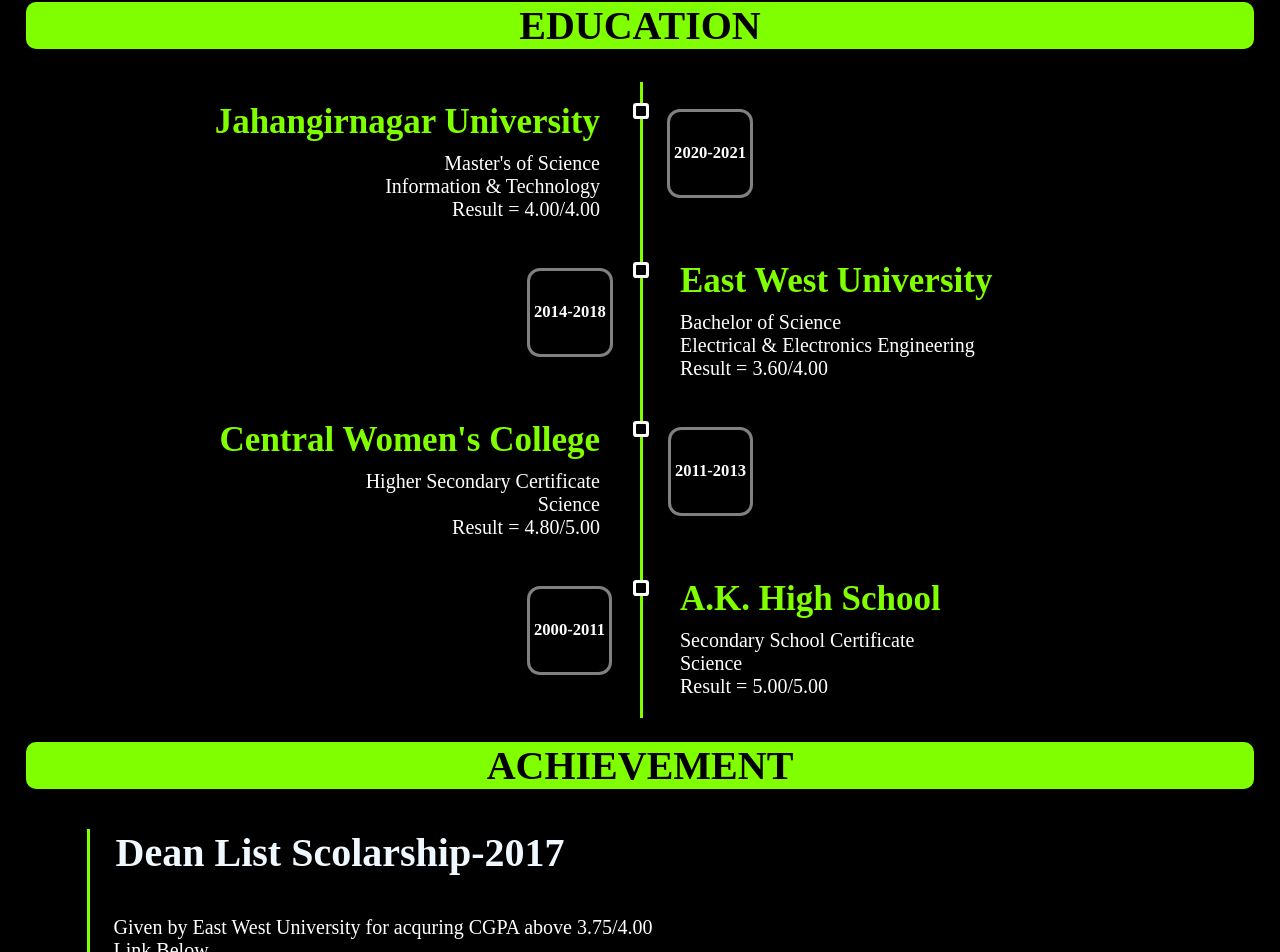
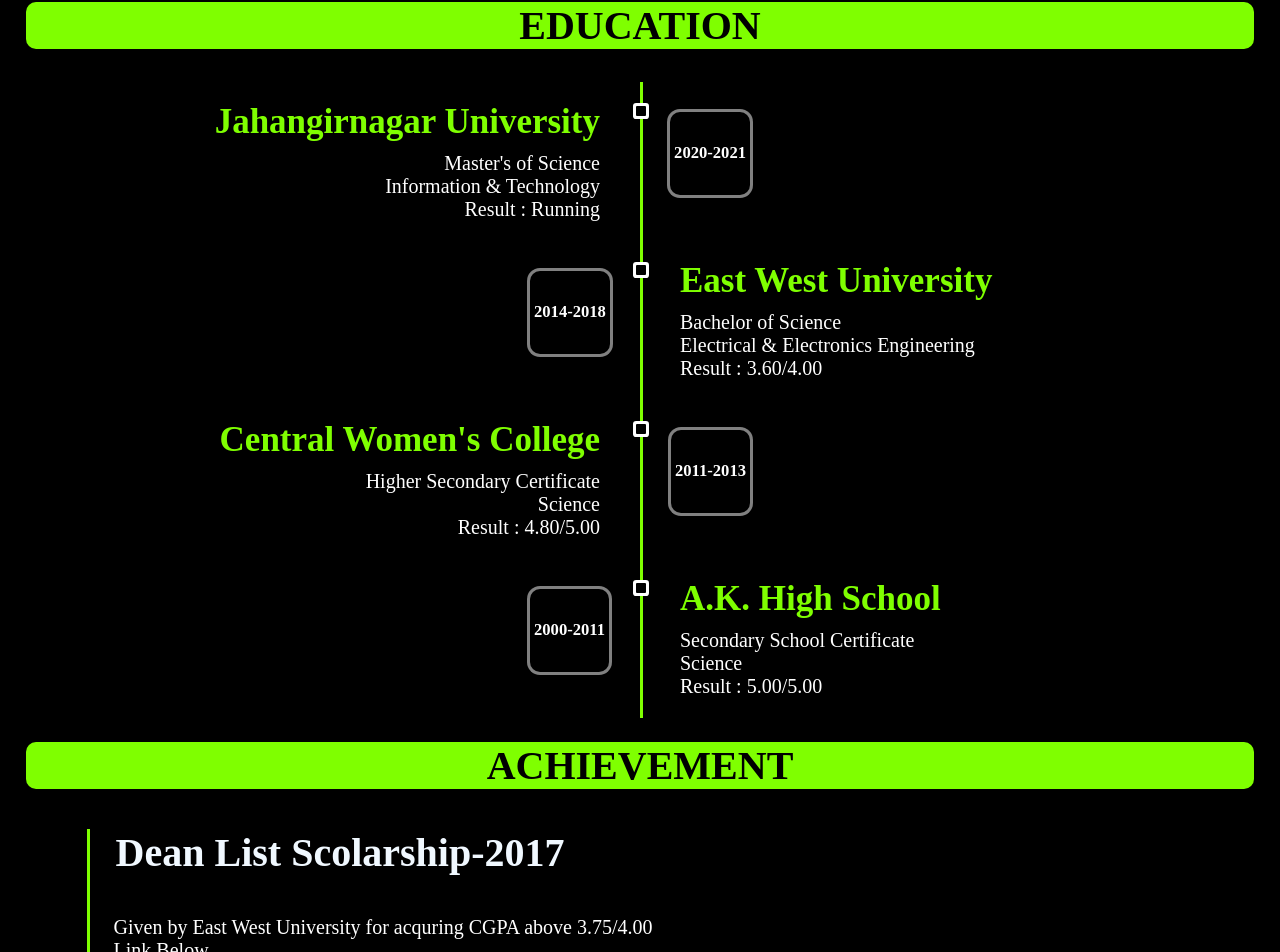
Before and after one commit to SharminShoma-EEE/portfolio, a plain HTML site: page index.html in a window 1280 px wide. Shown: the part 2218-3170 px from the top of the page. Drawn offline with Linux system fonts and the light colour scheme.

Commit message:
Update index.html

```diff
--- a/index.html
+++ b/index.html
@@ -81,7 +81,7 @@
             <li>
          <div class="content">
                 <h3>Jahangirnagar University</h3>
-                <P>Master's of Science <br> Information & Technology<br>Result = 4.00/4.00
+                <P>Master's of Science <br> Information & Technology<br>Result : Running
                 </P>
                 <div class="ttime">
                 <h5 class="exp">2020-2021</h5>
@@ -94,7 +94,7 @@
             <li>
             <div class="content">
                 <h3>East West University</h3>
-                <P>Bachelor of Science<br>Electrical & Electronics Engineering<br>Result = 3.60/4.00</P>
+                <P>Bachelor of Science<br>Electrical & Electronics Engineering<br>Result : 3.60/4.00</P>
                 <div class="ttime">
                 <h5 class="exp">2014-2018</h5>
                 </div>
@@ -105,7 +105,7 @@
              <li>
             <div class="content">
                 <h3>Central Women's College</h3>
-                <P> Higher Secondary Certificate<br>Science<br>Result = 4.80/5.00</P>
+                <P> Higher Secondary Certificate<br>Science<br>Result : 4.80/5.00</P>
                 <div class="ttime">
                 <h5 class="exp">2011-2013</h5>
                 </div>
@@ -116,7 +116,7 @@
              <li>
             <div class="content">
                 <h3>A.K. High School</h3>
-                <P>Secondary School Certificate<br>Science<br>Result = 5.00/5.00</P>
+                <P>Secondary School Certificate<br>Science<br>Result : 5.00/5.00</P>
                 <div class="ttime">
                 <h5 class="exp">2000-2011</h5>
                 </div>
```
